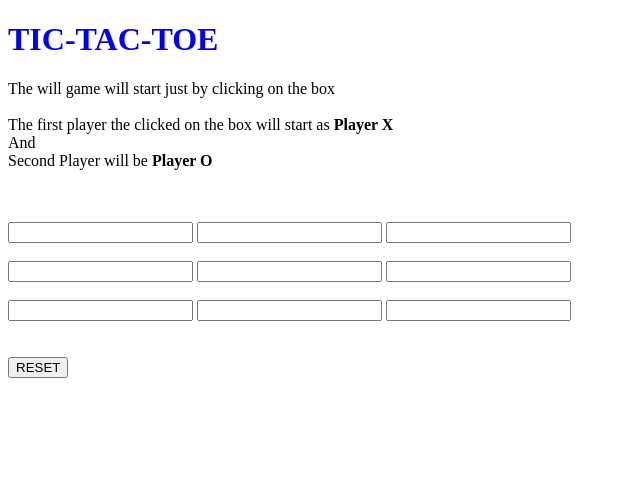
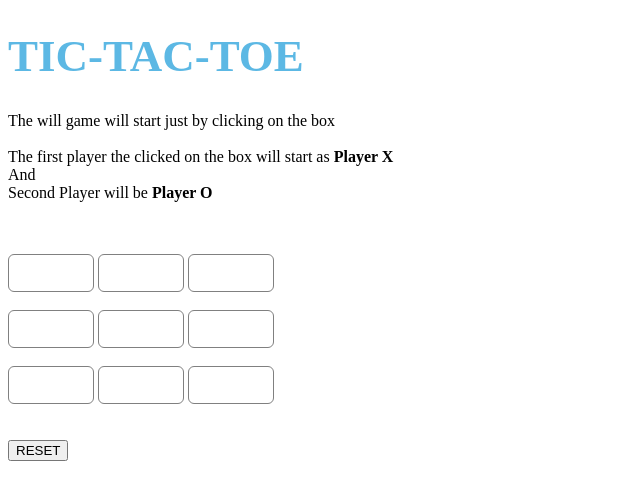
Before and after one commit to peluzza11/TIC-TAC-TOE-PROJECT, a plain HTML site: page Board Game/index.html in a window 1280 px wide. Shown: the whole page, without its empty margins (0-640 px from the left). Drawn offline with Linux system fonts and the light colour scheme.

Commit message:
Update styles.css

```diff
--- a/Board Game/styles.css
+++ b/Board Game/styles.css
@@ -1,2 +1,16 @@
 h1{
-color: Blue;
+    color: #5CB8E4;
+    font-size: 45px;
+}
+
+/* 3x3 grid */
+#b1, #b2, #b3, #b4, #b5,
+#b6, #b7, #b8, #b9 {
+    width: 80px;
+    height: 52;
+    margin: auto;
+    border: 1px solid gray;
+    border-radius: 6px;
+    font-size: 30px;
+    text-align:center;
+}
```
